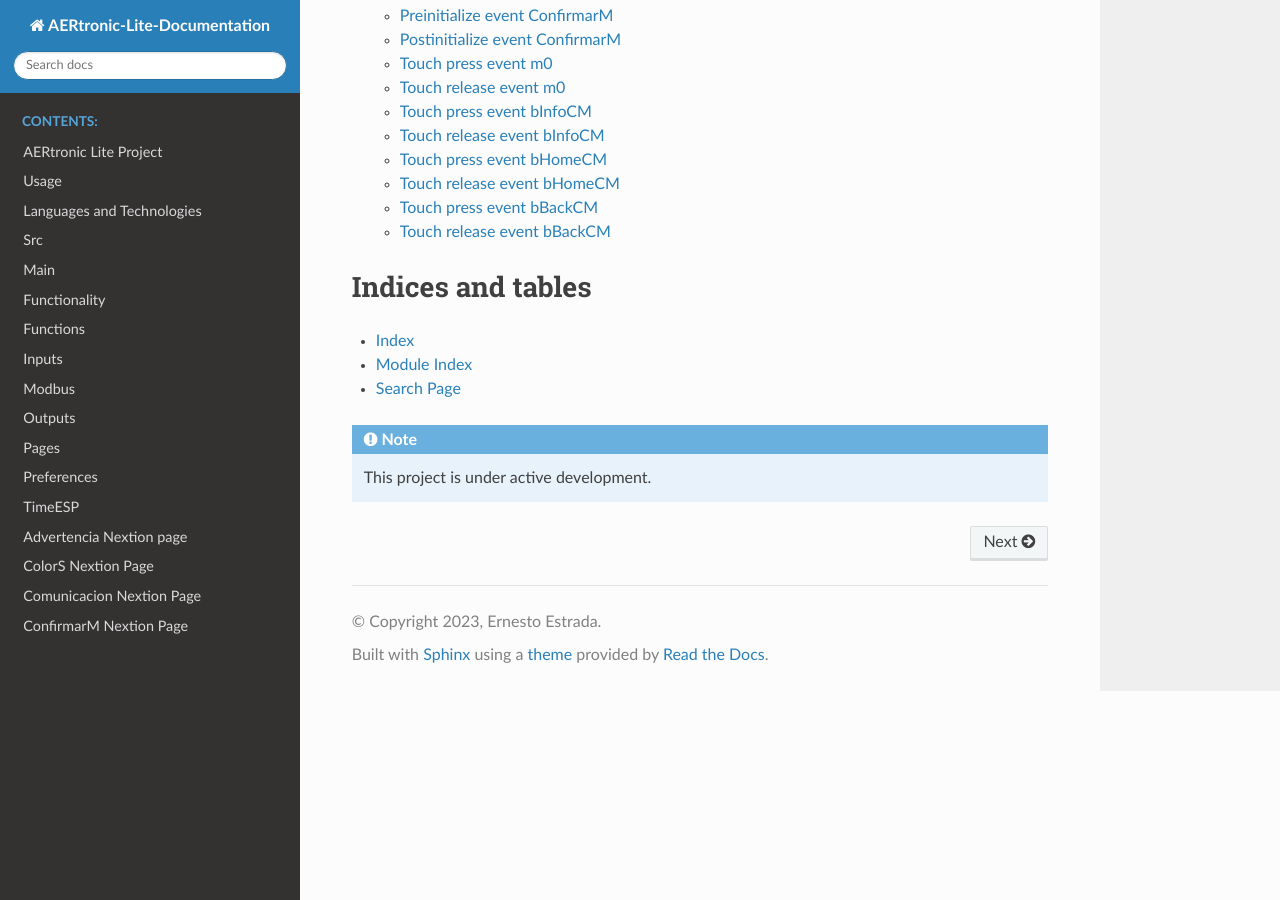
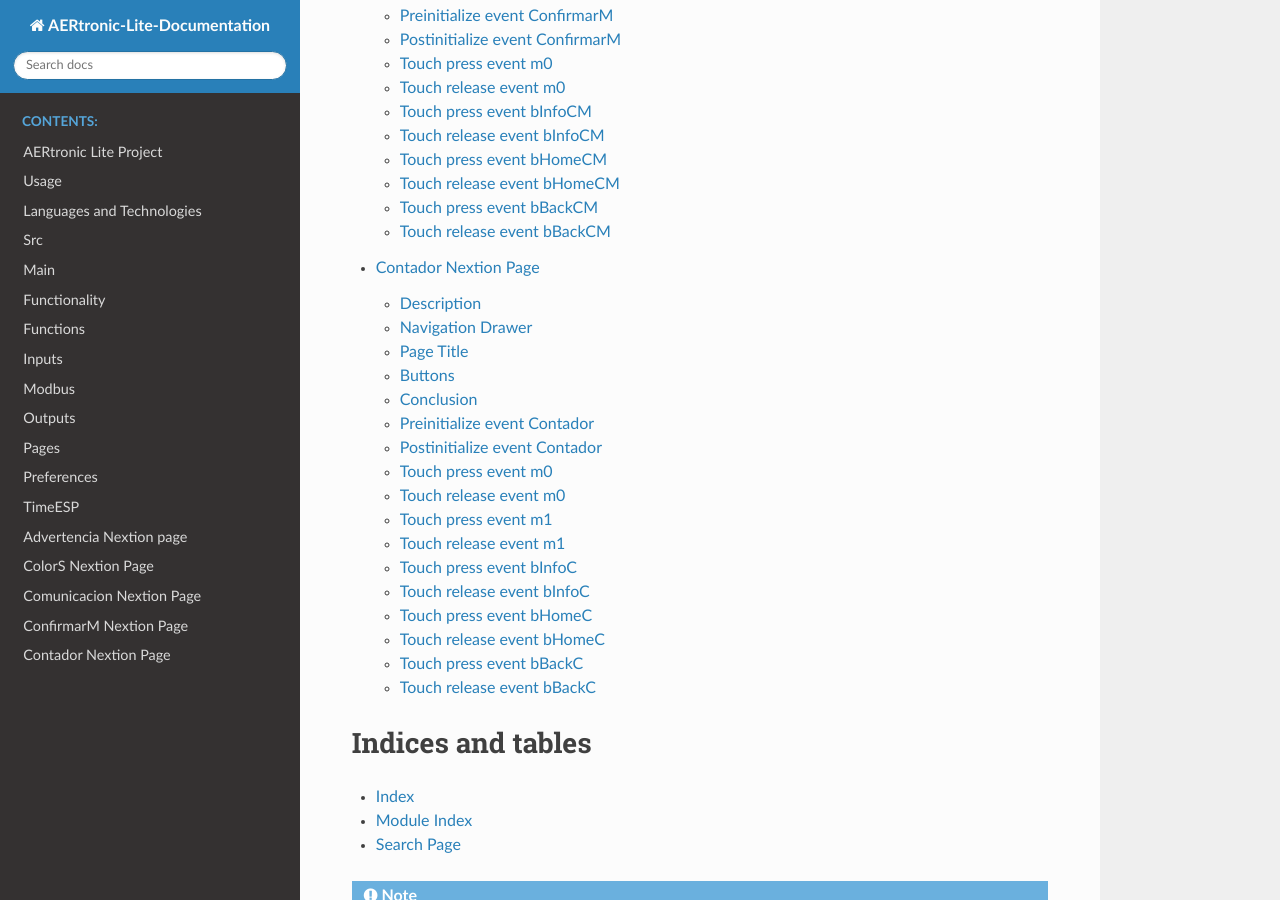
Before and after one commit to ErnestoAerzen/AERtronic-Lite-Documentation, a Sphinx documentation site: the page built from source/index.rst, in a window 1280 px wide and 900 px high, scrolled down 3720 px. Built offline with Sphinx 7.4.7 and the Read the Docs theme 2.0.0, drawn with Linux system fonts in a browser that asks for light colours; part of the change alters nothing that is shown.

Commit message:
Add contador.rst file

```diff
--- /dev/null
+++ b/source/contador.rst
@@ -0,0 +1,432 @@
+Contador Nextion Page
+=====================
+
+Description
+-----------
+
+This script is designed for use with a Nextion display, a touchscreen interface commonly used in embedded projects. The script defines the layout and functionality of the display, including buttons, icons, and text elements.
+
+Navigation Drawer
+-----------------
+
+The script starts by defining a navigation drawer using circular buttons (created with the `cirs` command) to facilitate menu navigation. Lines are drawn to connect the circular buttons, and rectangles are filled to create the background of the navigation drawer.
+
+Page Title
+----------
+
+Circular buttons are used to create a visually appealing page title. Lines are drawn to connect these buttons, and a rectangle is filled to form the background of the page title.
+
+Buttons
+-------
+
+Two sets of buttons are defined on the display. The first set consists of circular buttons with a solid color, while the second set uses a different color (`0xB123`) for its circular buttons. Lines are drawn to define the boundaries of these buttons, and rectangles are filled to create their appearance.
+
+Navigation Drawer Icons
+~~~~~~~~~~~~~~~~~~~~~~~
+
+The script checks the background color (`fondo`) and sets the font color accordingly. Depending on the background color, specific icons are displayed using the `pic` command. Each theme corresponds to a set of icons.
+
+Text
+~~~~
+
+Text elements are displayed on the screen based on the value of `sys0`, likely representing the selected system language. Different text is displayed for various language settings, including messages related to resetting operation hours counters.
+
+Conclusion
+-----------
+
+This script defines the visual elements and interactivity of a Nextion display. It allows users to navigate through menus, select themes, and interact with buttons for resetting operation hours counters. The script also accommodates multiple languages for text display, enhancing the user experience.
+
+Please note that the specific functionality and behavior of this script may vary based on the broader context of the project it is used in.
+
+Preinitialize event Contador
+----------------------------
+
+.. code-block:: javascript
+
+    // Changes the page's background color
+    Contador.bco=fondo
+
+Postinitialize event Contador
+-----------------------------
+
+.. code-block:: javascript
+
+    //Nav Drawer start
+    cirs 30,30,20,color
+    cirs 80,30,20,color
+    cirs 30,450,20,color
+    cirs 80,450,20,color
+    line 30,10,80,10,color
+    line 100,30,100,450,color
+    line 30,470,80,470,color
+    line 10,30,10,450,color
+    fill 10,30,90,420,color
+    fill 30,10,50,20,color
+    fill 30,450,50,20,color
+    //Nav Drawer end
+    //Page title start
+    cirs 300,40,30,color
+    cirs 550,40,30,color
+    line 300,10,550,10,color
+    line 300,70,550,70,color
+    fill 300,10,250,60,color
+    //Page title end
+    //Buttons start
+    cirs 260,260,30,color
+    cirs 400,260,30,color
+    line 260,230,400,230,color
+    line 260,290,400,290,color
+    fill 260,230,140,60,color
+    //
+    cirs 480,260,30,0xB123
+    cirs 620,260,30,0xB123
+    line 480,230,620,230,0xB123
+    line 480,290,620,290,0xB123
+    fill 480,230,140,60,0xB123
+    //Buttons end
+    //Nav Drawer icons start
+    if(fondo==65534)
+    {
+      //Font color
+      fontColor.val=0
+      //Theme 1
+      pic 25,30,78
+      pic 25,120,144
+      pic 25,400,146
+    }else if(fondo==63391)
+    {
+      //Font color
+      fontColor.val=0
+      //Theme 2
+      pic 25,30,89
+      pic 25,120,148
+      pic 25,400,150
+    }else if(fondo==65438)
+    {
+      //Font color
+      fontColor.val=0
+      //Theme 3
+      pic 25,30,100
+      pic 25,120,152
+      pic 25,400,154
+    }else if(fondo==63421)
+    {
+      //Font color
+      fontColor.val=0
+      //Theme 4
+      pic 25,30,111
+      pic 25,120,156
+      pic 25,400,158
+    }else if(fondo==6339)
+    {
+      //Font color
+      fontColor.val=65535
+      //Theme 5
+      pic 25,30,122
+      pic 25,120,160
+      pic 25,400,162
+    }else if(fondo==8484)
+    {
+      //Font color
+      fontColor.val=65535
+      //Theme 6
+      pic 25,30,133
+      pic 25,120,164
+      pic 25,400,166
+    }
+    //Nav Drawer icons end
+    //Text start
+    if(sys0==0)
+    {
+      //Spanish
+      xstr 250,140,500,35,7,fontColor.val,fondo,0,1,3,"Reiniciar el contador de horas de operación"
+      xstr 295,25,260,25,4,fontColor.val,color,1,1,3,"Reiniciar contador"
+      xstr 300,250,120,25,0,fontColor.val,color,0,1,3,"Cancelar"
+      xstr 520,250,120,25,0,65535,0xB123,0,1,3,"Reiniciar"
+    }else if(sys0==1)
+    {
+      //Italian
+      xstr 250,140,500,35,7,fontColor.val,fondo,0,1,3,"Azzerare il contatore delle ore di funzionamento"
+      xstr 295,25,260,25,4,fontColor.val,color,1,1,3,"Azzerare il contatore"
+      xstr 300,250,120,25,0,fontColor.val,color,0,1,3,"Annulla"
+      xstr 520,250,120,25,0,65535,0xB123,0,1,3,"Ricomincia"
+    }else if(sys0==2)
+    {
+      //French
+      xstr 250,140,500,35,7,fontColor.val,fondo,0,1,3,"Remise à zéro du compteur d'heures de fonctionnement"
+      xstr 295,25,260,25,4,fontColor.val,color,1,1,3,"Réinitialiser le compteur"
+      xstr 300,250,120,25,0,fontColor.val,color,0,1,3,"Annuler"
+      xstr 520,250,120,25,0,65535,0xB123,0,1,3,"Redémarrage"
+    }else if(sys0==3)
+    {
+      //English
+      xstr 250,140,500,35,7,fontColor.val,fondo,0,1,3,"Reset the operation hours counter"
+      xstr 295,25,260,25,4,fontColor.val,color,1,1,3,"Reset counter"
+      xstr 300,250,120,25,0,fontColor.val,color,0,1,3,"Cancel"
+      xstr 520,250,120,25,0,65535,0xB123,0,1,3,"Reboot"
+    }else if(sys0==4)
+    {
+      //German
+      xstr 250,140,500,35,7,fontColor.val,fondo,0,1,3,"Betriebsstundenzähler zurücksetzen"
+      xstr 295,25,260,25,4,fontColor.val,color,1,1,3,"Zähler zurücksetzen"
+      xstr 300,250,120,25,0,fontColor.val,color,0,1,3,"Stornieren"
+      xstr 520,250,120,25,0,65535,0xB123,0,1,3,"Neu starten"
+    }else if(sys0==5)
+    {
+      //Portuguese
+      xstr 250,140,500,35,7,fontColor.val,fondo,0,1,3,"Redefinir o contador de horas de operação"
+      xstr 295,25,260,25,4,fontColor.val,color,1,1,3,"Reiniciar contador"
+      xstr 300,250,120,25,0,fontColor.val,color,0,1,3,"Cancelar"
+      xstr 520,250,120,25,0,65535,0xB123,0,1,3,"Reiniciar"
+    }
+
+Touch press event m0
+--------------------
+
+.. code-block:: javascript
+
+    cirs 260,260,30,fondo
+    cirs 400,260,30,fondo
+    line 260,230,400,230,fondo
+    line 260,290,400,290,fondo
+    fill 260,230,140,60,fondo
+
+Touch release event m0
+----------------------
+
+.. code-block:: javascript
+
+    cirs 260,260,30,color
+    cirs 400,260,30,color
+    line 260,230,400,230,color
+    line 260,290,400,290,color
+    fill 260,230,140,60,color
+    if(sys0==0)
+    {
+      xstr 300,250,120,25,0,fontColor.val,color,0,1,3,"Cancelar"
+    }else if(sys0==1)
+    {
+      xstr 300,250,120,25,0,fontColor.val,color,0,1,3,"Annulla"
+    }else if(sys0==2)
+    {
+      xstr 300,250,120,25,0,fontColor.val,color,0,1,3,"Annuler"
+    }else if(sys0==3)
+    {
+      xstr 300,250,120,25,0,fontColor.val,color,0,1,3,"Cancel"
+    }else if(sys0==4)
+    {
+      xstr 300,250,120,25,0,fontColor.val,color,0,1,3,"Stornieren"
+    }else if(sys0==5)
+    {
+      xstr 300,250,120,25,0,fontColor.val,color,0,1,3,"Cancelar"
+    }
+    page menuServicio
+
+Touch press event m1
+--------------------
+
+.. code-block:: javascript
+
+    cirs 480,260,30,fondo
+    cirs 620,260,30,fondo
+    line 480,230,620,230,fondo
+    line 480,290,620,290,fondo
+    fill 480,230,140,60,fondo
+    //
+    prints "ResetContador",0
+
+Touch release event m1
+----------------------
+
+.. code-block:: javascript
+
+    cirs 480,260,30,0xB123
+    cirs 620,260,30,0xB123
+    line 480,230,620,230,0xB123
+    line 480,290,620,290,0xB123
+    fill 480,230,140,60,0xB123
+    if(sys0==0)
+    {
+      xstr 520,250,120,25,0,65535,0xB123,0,1,3,"Eliminar"
+    }else if(sys0==1)
+    {
+      xstr 520,250,120,25,0,65535,0xB123,0,1,3,"Eliminare"
+    }else if(sys0==2)
+    {
+      xstr 520,250,120,25,0,65535,0xB123,0,1,3,"Éliminer"
+    }else if(sys0==3)
+    {
+      xstr 520,250,120,25,0,65535,0xB123,0,1,3,"Delete"
+    }else if(sys0==4)
+    {
+      xstr 520,250,120,25,0,65535,0xB123,0,1,3,"Beseitigen"
+    }else if(sys0==5)
+    {
+      xstr 520,250,120,25,0,65535,0xB123,0,1,3,"Eliminar"
+    }
+    //Reset counter command
+    printh 43 F3 FF FF FF
+
+Touch press event bInfoC
+------------------------
+
+.. code-block:: javascript
+
+    //changes the images according the theme selected
+    if(fondo==65534)
+    {
+      pic 25,30,79
+    }else if(fondo==63391)
+    {
+      pic 25,30,90
+    }else if(fondo==65438)
+    {
+      pic 25,30,101
+    }else if(fondo==63421)
+    {
+      pic 25,30,112
+    }else if(fondo==6339)
+    {
+      pic 25,30,123
+    }else if(fondo==8484)
+    {
+      pic 25,30,134
+    }
+    //
+    Info.returnPage.val=dp
+
+Touch release event bInfoC
+--------------------------
+
+.. code-block:: javascript
+
+    //restores the images according the theme selected
+    if(fondo==65534)
+    {
+      pic 25,30,78
+    }else if(fondo==63391)
+    {
+      pic 25,30,89
+    }else if(fondo==65438)
+    {
+      pic 25,30,100
+    }else if(fondo==63421)
+    {
+      pic 25,30,111
+    }else if(fondo==6339)
+    {
+      pic 25,30,122
+    }else if(fondo==8484)
+    {
+      pic 25,30,133
+    }
+    //
+    page Info
+
+Touch press event bHomeC
+------------------------
+
+.. code-block:: javascript
+
+    //Changes the image according the theme selected
+    if(fondo==65534)
+    {
+      pic 25,120,145
+    }else if(fondo==63391)
+    {
+      pic 25,120,149
+    }else if(fondo==65438)
+    {
+      pic 25,120,153
+    }else if(fondo==63421)
+    {
+      pic 25,120,157
+    }else if(fondo==6339)
+    {
+      pic 25,120,161
+    }else if(fondo==8484)
+    {
+      pic 25,120,165
+    }
+
+Touch release event bHomeC
+--------------------------
+
+.. code-block:: javascript
+
+    //Restores the image according the theme selected
+    if(fondo==65534)
+    {
+      pic 25,120,144
+    }else if(fondo==63391)
+    {
+      pic 25,120,148
+    }else if(fondo==65438)
+    {
+      pic 25,120,152
+    }else if(fondo==63421)
+    {
+      pic 25,120,156
+    }else if(fondo==6339)
+    {
+      pic 25,120,160
+    }else if(fondo==8484)
+    {
+      pic 25,120,164
+    }
+    //
+    page Home
+
+Touch press event bBackC
+------------------------
+
+.. code-block:: javascript
+
+    //Changes the image according the theme selected
+    if(fondo==65534)
+    {
+      pic 25,400,147
+    }else if(fondo==63391)
+    {
+      pic 25,400,151
+    }else if(fondo==65438)
+    {
+      pic 25,400,155
+    }else if(fondo==63421)
+    {
+      pic 25,400,159
+    }else if(fondo==6339)
+    {
+      pic 25,400,163
+    }else if(fondo==8484)
+    {
+      pic 25,400,167
+    }
+
+Touch release event bBackC
+--------------------------
+
+.. code-block:: javascript
+
+    //Restores the image according the theme selected
+    if(fondo==65534)
+    {
+      pic 25,400,146
+    }else if(fondo==63391)
+    {
+      pic 25,400,150
+    }else if(fondo==65438)
+    {
+      pic 25,400,154
+    }else if(fondo==63421)
+    {
+      pic 25,400,159
+    }else if(fondo==6339)
+    {
+      pic 25,400,162
+    }else if(fondo==8484)
+    {
+      pic 25,400,166
+    }
+    //
+    page menuServicio
--- a/source/index.rst
+++ b/source/index.rst
@@ -36,6 +36,7 @@ Check out the :doc:`usage` section for further information, including how to
    colors
    comunicacion
    confirmarm
+   contador
 
 Indices and tables
 ==================
```
Also changed, not shown: 11 other files.
